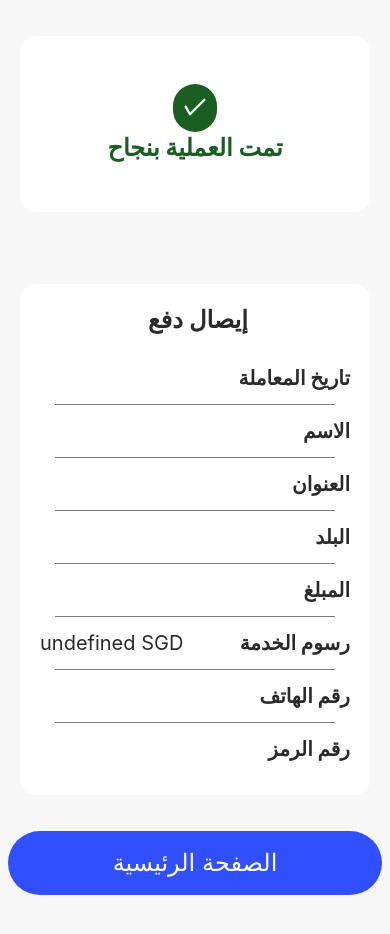
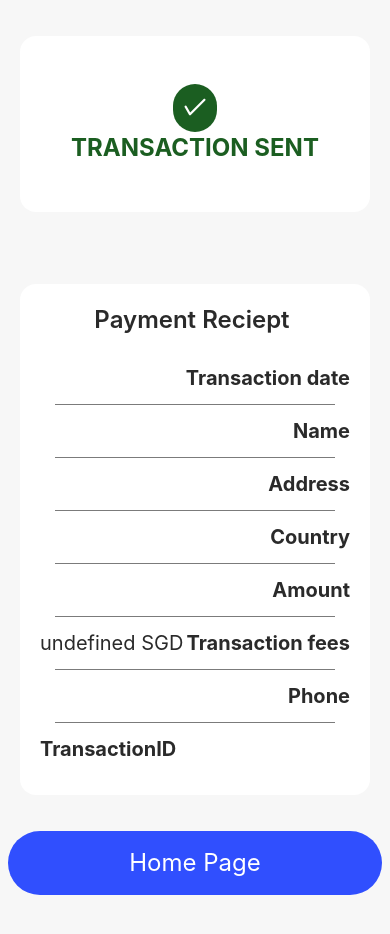
Before and after one commit to Abdullah0Dev/coinpay, a React Native app: screen /PaymentReceipt in a window 390 px wide. Shown: the top 934 px of the page. Built offline with nearby package versions, Linux system fonts and the light colour scheme.

Commit message:
Update PaymentReceipt.tsx

```diff
--- a/src/screens/PaymentReceipt.tsx
+++ b/src/screens/PaymentReceipt.tsx
@@ -31,45 +31,45 @@ const PaymentReceipt: React.FC<AmountProps> = ({route}) => {
 
   /**
 
-العنوان
-المبلغ
-الاسم
-البلد
-تاريخ المعاملة
+Address
+Amount
+Name
+Country
+Transaction date
      */
   const formattedDate = date?.split('T')[0];
 
   const PaymentReceiptData = [
     {
-      item: 'تاريخ المعاملة',
+      item: 'Transaction date',
       value: formattedDate,
     },
     {
-      item: 'الاسم',
+      item: 'Name',
       value: name,
     },
     {
-      item: 'العنوان',
+      item: 'Address',
       value: address,
     },
     {
-      item: 'البلد',
+      item: 'Country',
       value: receiverCountry,
     },
     {
-      item: 'المبلغ',
+      item: 'Amount',
       value: amount,
     },
     {
-      item: 'رسوم الخدمة',
+      item: 'Transaction fees',
       value: `${TransactionFees} SGD`,
     },
     {
-      item: 'رقم الهاتف',
+      item: 'Phone',
       value: RealPhoneNumber,
     },
     {
-      item: 'رقم الرمز',
+      item: 'TransactionID',
       value: transactionID,
     },
   ];
@@ -82,13 +82,13 @@ const PaymentReceipt: React.FC<AmountProps> = ({route}) => {
           <AntDesign name="check" size={28} color="#FFFFFF" />
         </View>
         <Text className="text-content-success text-2xl font-bold uppercase">
-          تمت العملية بنجاح
+          Transaction Sent
         </Text>
       </View>
       {/* Receipt Data */}
       <View className="bg-white rounded-2xl py-5 my-9 mx-5">
         <Text className="text-content-primary mb-4 text-center text-2xl font-semibold">
-          إيصال دفع {name}
+          Payment Reciept {name}
         </Text>
 
         <FlatList
@@ -97,9 +97,9 @@ const PaymentReceipt: React.FC<AmountProps> = ({route}) => {
           renderItem={({item}) => (
             <View
               className={`flex flex-row flex-wrap ${
-                item.item === 'رقم الرمز' && 'flex-col flex-nowrap'
+                item.item === 'TransactionID' && 'flex-col flex-nowrap'
               } justify-between px-5 py-3`}>
-              {item.item === 'رقم الرمز' && (
+              {item.item === 'TransactionID' && (
                 <Text className="text-content-primary font-bold text-xl">
                   {item.item}
                 </Text>
@@ -110,7 +110,7 @@ const PaymentReceipt: React.FC<AmountProps> = ({route}) => {
                 }`}>
                 {item.value}
               </Text>
-              {item.item !== 'رقم الرمز' && (
+              {item.item !== 'TransactionID' && (
                 <Text className="text-content-primary font-bold text-xl">
                   {item.item}
                 </Text>
@@ -124,7 +124,7 @@ const PaymentReceipt: React.FC<AmountProps> = ({route}) => {
       </View>
       <View className="w-full items-center justify-center">
         <CustomButton
-          title="الصفحة الرئيسية"
+          title="Home Page"
           handlePress={() =>
             navigation.navigate('HomeTab', {
               receiverCountry,
```
